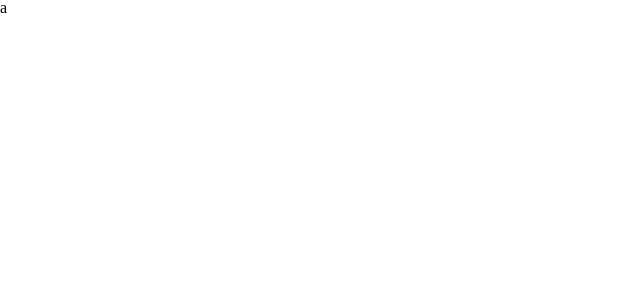
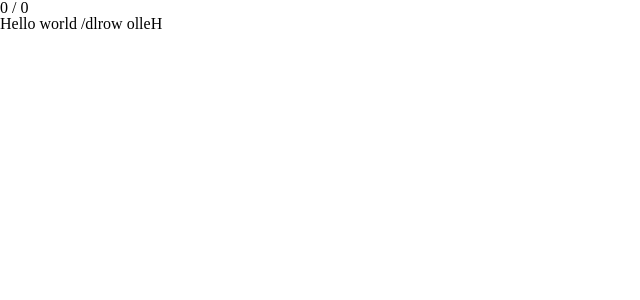
Before and after one commit to junb119/Vue-Practice, a Vue app in the folder vue3-template-syntax/: page / in a window 1280 px wide. Shown: the top 300 px of the page, without its empty margins (0-640 px from the left). Built offline with nearby package versions, Linux system fonts and the light colour scheme.

Commit message:
기본 컴포지션 & 컴포지션 api

```diff
--- a/vue3-template-syntax/src/App.vue
+++ b/vue3-template-syntax/src/App.vue
@@ -1,23 +1,47 @@
 <template>
-  <!-- 컴포지션 api 구성(반응형 데이터) -->
-  <div @click ="increase">
-    {{count}}
-  </div>
+  <!-- 기본 컴포지션으로 작성 -->
+  <h1 @click="increase">
+    {{count}} / {{doubleCount}}
+  </h1>
+
+  <h1 @click="changeMessage">
+    {{message}}  /{{reversedMessage}}
+  </h1>
 </template>
 
 <script>
-import {ref} from 'vue'
 export default {
-  setup() {
-    // 데이터 자체로는 반응성을 가질 수 없으므로 ref를 이용해 반응성 객체 반환
-    let count = ref('a')
-    function increase() {
-      count.value +='bcd' // 객체로 반환되므로 데이터는 .value를 통해 접근 가능
+  data() {
+    return{
+      count: 0,
+      message :'Hello world'
     }
-
-    return {
-      count,
-      increase
+  },
+  computed: {
+    doubleCount() {
+      return this.count * 2
+    },
+    reversedMessage() {
+      return this.message.split('').reverse().join('')
+    }
+  },
+  watch : {
+    message(newValue) {
+      console.log(newValue)
+    }
+  },
+  created() {
+    console.log(this.message)
+  },
+  mounted() {
+    console.log(this.count)
+  },
+  methods :{
+    increas() {
+      this.count += 1
+    },
+    changeMessage() {
+      this.message = 'Good?!'
     }
   }
 
```
Also changed, not shown: vue3-template-syntax/src/App.Composition.vue (added, +52 -0 lines).
